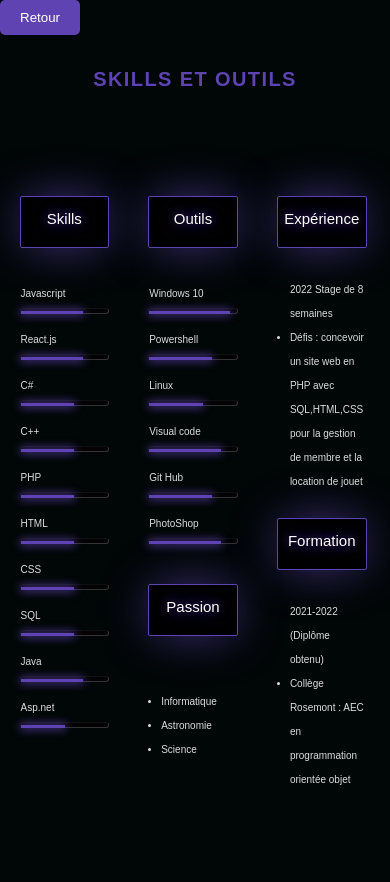
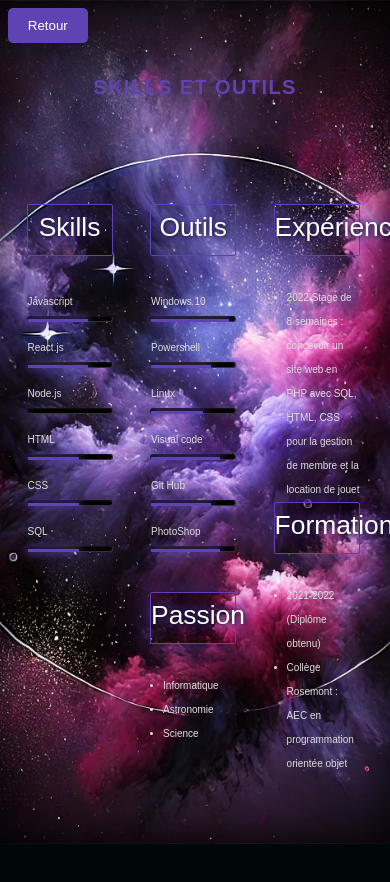
Before and after one commit to kosmosqc/demo3, a React (Create React App) app: page /Skill in a window 390 px wide. Shown: the top 882 px of the page. Built offline with nearby package versions, Linux system fonts and the light colour scheme.

Commit message:
last version

```diff
--- a/src/components/Main/MainElements.js
+++ b/src/components/Main/MainElements.js
@@ -1,5 +1,28 @@
-import styled from "styled-components";
+import styled, { keyframes } from "styled-components";
 import { MdKeyboardArrowRight, MdArrowForward } from "react-icons/md";
+
+// Animation pour l'apparition du sous-titre de gauche à droite
+export const slideInFromLeft = keyframes`
+  from {
+    opacity: 0;
+    transform: translateX(-50px);
+  }
+  to {
+    opacity: 1;
+    transform: translateX(0);
+  }
+`;
+// Keyframes for fade-in animation
+export const fadeIn = keyframes`
+  from {
+    opacity: 0;
+    transform: translateY(-20px);
+  }
+  to {
+    opacity: 1;
+    transform: translateY(0);
+  }
+`;
 
 export const MainContainer = styled.div`
   background: #0c0c0c;
@@ -44,6 +67,10 @@ export const MainH1 = styled.h1`
   color: #fff;
   font-size: 48px;
   text-align: center;
+  background: linear-gradient(90deg, #6a11cb, #2575fc);
+  -webkit-background-clip: text;
+  -webkit-text-fill-color: transparent;
+  animation: ${fadeIn} 1s ease-in-out;
 
   @media screen and (max-width: 768px) {
     font-size: 40px;
@@ -70,6 +97,28 @@ export const MainP = styled.p`
   }
 `;
 
+export const MainSubtitle = styled.p`
+  margin-top: 16px;
+  color: #fff;
+  font-size: 24px;
+  text-align: center;
+  background: linear-gradient(90deg, #6a11cb, #2575fc); /* Même gradient que le titre */
+  -webkit-background-clip: text;
+  -webkit-text-fill-color: transparent;
+  line-height: 1.5; /* Assure un bon espacement vertical */
+  opacity: 0; /* Assure qu'il est invisible par défaut */
+  animation: ${slideInFromLeft} 1s ease-out forwards; /* Ajout de "forwards" pour conserver l'état final */
+  animation-delay: 1s; /* Délais après l'apparition du titre principal */
+
+  @media screen and (max-width: 768px) {
+    font-size: 20px;
+  }
+
+  @media screen and (max-width: 480px) {
+    font-size: 16px;
+  }
+`;
+
 export const MainBtnWrapper = styled.div`
   margin-top: 32px;
   display: flex;
--- a/src/components/Main/index.js
+++ b/src/components/Main/index.js
@@ -5,6 +5,7 @@ import {
   MainBg,
   MainContent,
   MainH1,
+  MainSubtitle,
 } from "./MainElements";
 
 const Main = () => {
@@ -15,7 +16,6 @@ const Main = () => {
           autoPlay
           loop
           muted
-  //ref={videoRef}
           style={{ width: "100%", height: "100%", objectFit: "cover" }}
         >
           <source src={Video} type="video/mp4" />
@@ -23,6 +23,7 @@ const Main = () => {
       </MainBg>
       <MainContent>
         <MainH1>Alain Gionet</MainH1>
+        <MainSubtitle>Développeur, rêveur, explorateur du code et du cosmos</MainSubtitle>
       </MainContent>
     </MainContainer>
   );
--- a/src/components/Skill/Skill.css
+++ b/src/components/Skill/Skill.css
@@ -1,4 +1,13 @@
 @media only screen and (max-width: 600px) {
+	.container {
+		background-image: url("../../medias/bck.webp"); /* Chemin relatif au fichier CSS */
+		background-size: cover; /* L'image couvre tout le conteneur */
+		background-position: center; /* Centre l'image */
+		background-repeat: no-repeat; /* Évite la répétition de l'image */
+		min-height: 100vh; /* Hauteur minimale pour couvrir la fenêtre */
+		padding: 2%;
+		box-shadow: inset 0 0 50px rgba(0, 0, 0, 0.8); /* Assure une bonne lisibilité avec un fondu noir */
+	  }
 
 
 	h1{
@@ -35,15 +44,14 @@
 		font-size: 5px;
 	}
 	.titre {
-	font-size: 15px;
+		font-size: 2.2em;
 		font-weight: normal;
 		padding: 10px 0 16px 0;
 		margin: 0 0 30px;
-	text-align:center;
-	color:#ffffff;
+		text-align: center;
+		color: #ffffff;
 		text-shadow: 1px 1px 5px #000, 0 0 10px #5f43b2, 0 0 20px #5f43b2;
-	background:#000;
-	border-radius:2px;
+		border-radius: 2px;
 		border: 1px solid #5f43b2;
 		box-shadow: 0px 0px 50px -8px #5f43b2;
 	  }
@@ -133,16 +141,12 @@
 	  margin-top: -5%;
 	}
 	/*skill*/
-	.javascript        { width:70%;  animation:javascript 3s ease-out;       }
+	.javascript        { width:90%;  animation:javascript 3s ease-out;       }
 	.react        { width:70%;  animation:react 3s ease-out;        }
-	.csharp         { width:60%;  animation:csharp 3s ease-out;        }
-	.cplus  { width:60%;  animation:cplus 3s ease-out; }
-	.php      { width:60%;  animation:php 3s ease-out;     }
+	.node        { width:70%;  animation:node 3s ease-out;        }
 	.html      { width:60%;  animation:html 3s ease-out;     }
 	.css     { width:60%;  animation:css 3s ease-out;     }
 	.sql      { width:60%;  animation:sql 3s ease-out;     }
-	.java      { width:70%;  animation:java 3s ease-out;     }
-	.Asp     { width:50%;  animation:Asp 3s ease-out;     }
 
 
 /*outil*/
@@ -224,10 +228,10 @@
 @keyframes titre      { 0% { opacity:0; } 100% { opacity:1; }  }
 
 /*skill*/
-@keyframes javascript        { 0% { width:0px; } 100% { width: 70%; }  }
+@keyframes javascript        { 0% { width:0px; } 100% { width: 90%; }  }
 @keyframes react         { 0% { width:0px; } 100% { width:70%; }  }
 @keyframes csharp         { 0% { width:0px; } 100% { width:60%; }  }
-@keyframes cplus  { 0% { width:0px; } 100% { width:60%; }  }
+@keyframes node { 0% { width:0px; } 100% { width:70%; }  }
 @keyframes php      { 0% { width:0px; } 100% { width:60%; }  }
 @keyframes html      { 0% { width:0px; } 100% { width:60%; }  }
 @keyframes css     { 0% { width:0px; } 100% { width:60%; }  }
--- a/src/components/Skill/index.js
+++ b/src/components/Skill/index.js
@@ -1,12 +1,12 @@
 import React from "react";
 import { useNavigate } from "react-router-dom"; // Import de useNavigate
-import "./Skill.css";
+import "./Skill.css"; // Assurez-vous que Skill.css est importé correctement
 
 const Skillpage = () => {
   const navigate = useNavigate(); // Initialisation de useNavigate
 
   return (
-    <div className="container">
+    <div className="container"> {/* La classe container utilise l'image de fond */}
       <button
         onClick={() => navigate(-1)} // Navigation vers la page précédente
         className="back-button"
@@ -35,16 +35,8 @@ const Skillpage = () => {
             <em>React.js</em>
           </li>
           <li>
-            <span className="purpleline csharp"></span>
-            <em>C#</em>
-          </li>
-          <li>
-            <span className="purpleline cplus"></span>
-            <em>C++</em>
-          </li>
-          <li>
-            <span className="purpleline php "></span>
-            <em>PHP</em>
+            <span className="purpleline node"></span>
+            <em>Node.js</em>
           </li>
           <li>
             <span className="purpleline html"></span>
@@ -57,14 +49,6 @@ const Skillpage = () => {
           <li>
             <span className="purpleline sql"></span>
             <em>SQL</em>
-          </li>
-          <li>
-            <span className="purpleline java"></span>
-            <em>Java</em>
-          </li>
-          <li>
-            <span className="purpleline Asp"></span>
-            <em>Asp.net</em>
           </li>
         </ul>
       </div>
@@ -95,10 +79,9 @@ const Skillpage = () => {
             <span className="purpleline ps"></span>
             <em>PhotoShop</em>
           </li>
-          <h2 className="titre">Passion</h2>
         </ul>
+        <h2 className="titre">Passion</h2>
         <ul className="ul2">
-          <br />
           <li>Informatique</li>
           <li>Astronomie</li>
           <li>Science</li>
@@ -107,17 +90,15 @@ const Skillpage = () => {
       <div className="col">
         <h2 className="titre">Expérience</h2>
         <ul className="ul2">
-          2022 Stage de 8 semaines
           <li>
-            Défis : concevoir un site web en PHP avec SQL,HTML,CSS pour la
-            gestion de membre et la location de jouet
+            2022 Stage de 8 semaines : concevoir un site web en PHP avec SQL,
+            HTML, CSS pour la gestion de membre et la location de jouet
           </li>
-          <br />
         </ul>
         <h2 className="titre">Formation</h2>
         <ul className="ul2">
-          2021-2022 (Diplôme obtenu)
-          <li> Collège Rosemont : AEC en programmation orientée objet</li>
+          <li>2021-2022 (Diplôme obtenu)</li>
+          <li>Collège Rosemont : AEC en programmation orientée objet</li>
         </ul>
       </div>
     </div>
```
Also changed, not shown: src/medias/bck.webp (added). Lines whose indentation alone changed are shown as unchanged.
